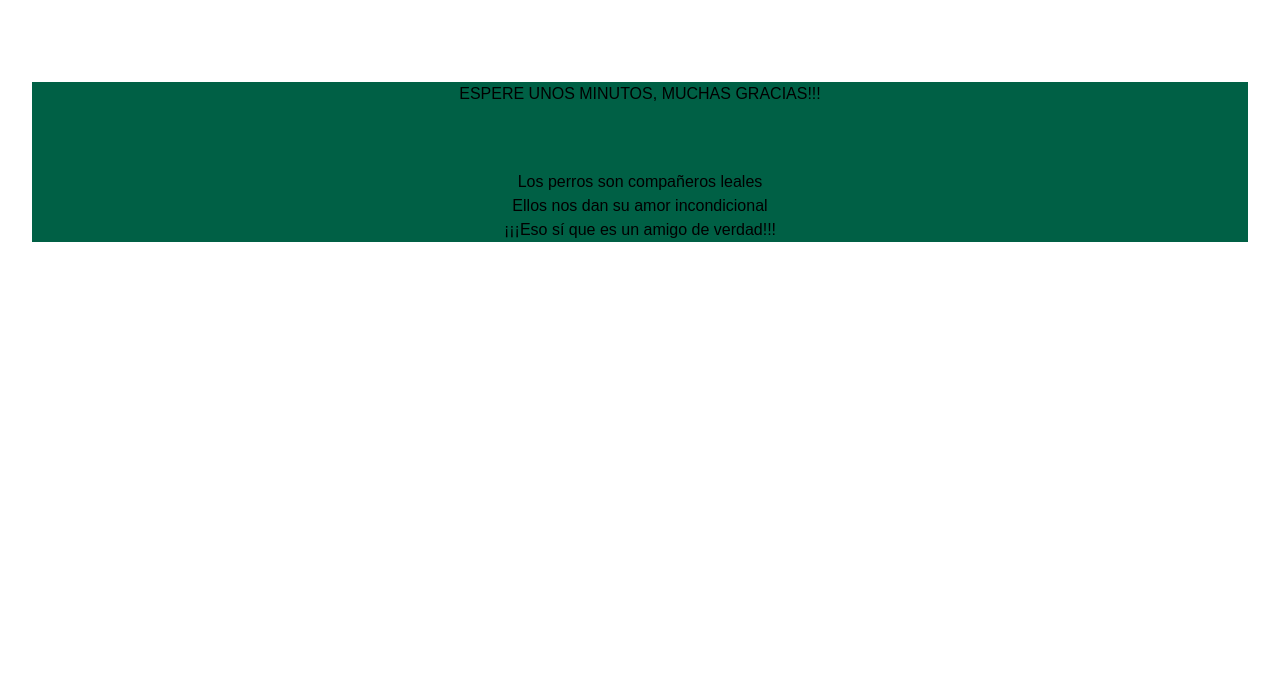
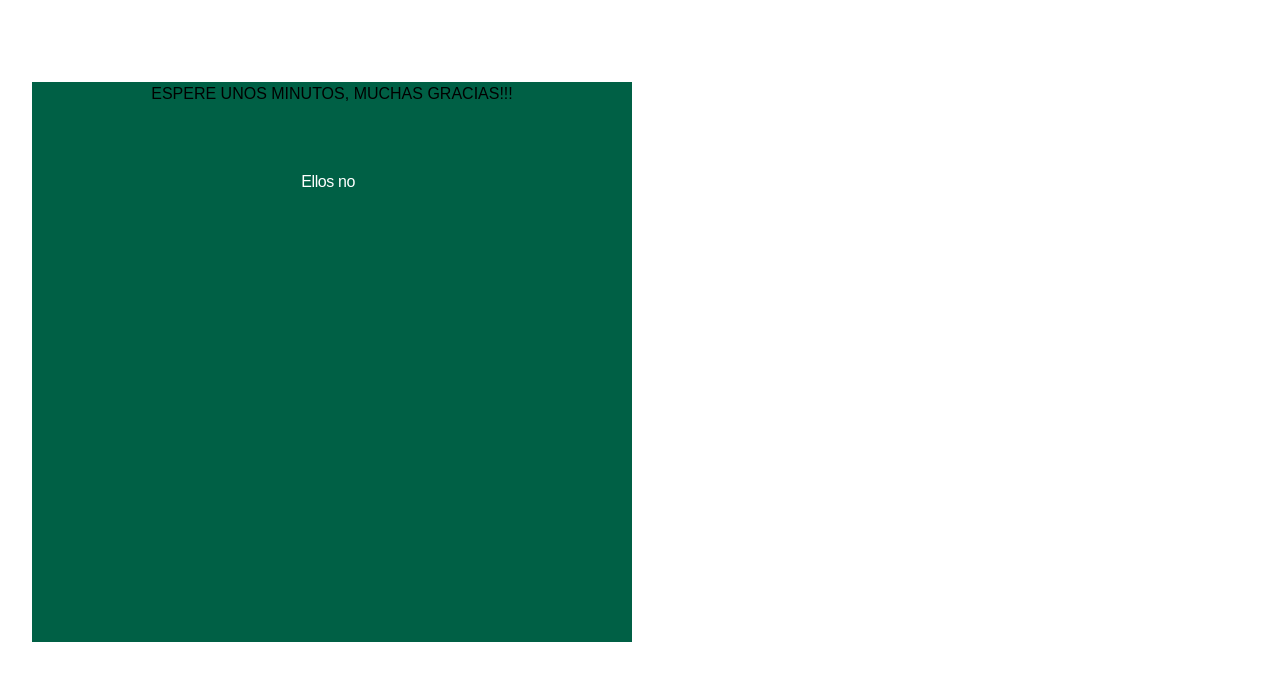
Before and after one commit to 10tami/api, a React (Vite) app: page / in a window 1280 px wide. Shown: the top 680 px of the page. Built offline with nearby package versions, Linux system fonts and the light colour scheme; no server answers.

Commit message:
le agregue un texto al api de perros

```diff
--- a/package.json
+++ b/package.json
@@ -11,6 +11,7 @@
   },
   "dependencies": {
     "@tailwindcss/vite": "^4.1.14",
+    "gsap": "^3.13.0",
     "react": "^19.2.0",
     "react-dom": "^19.2.0",
     "tailwindcss": "^4.1.14"
--- a/src/App.jsx
+++ b/src/App.jsx
@@ -1,12 +1,13 @@
 import { useState , useEffect} from 'react'
 import './App.css'
-
+import saludar from './Doc.js'
+import TextType from './Componentes.jsx/TextType.jsx';
 
 function App() {
   const [data, setData] = useState([])
   const [abierto, setAbierto] = useState (true)
   const [cargando, setCargando] = useState (true)
-
+ console.log(saludar("SEÑOR USUARIO"));
   useEffect (() => {
     const fetchData = async () => {
   try {
@@ -28,7 +29,7 @@
 
 return(
   <>
-  <div className='bg-emerald-800'>
+  <div className='bg-emerald-800 w-150 h-140'>
 
   {
     cargando && <h1 >ESPERE UNOS MINUTOS, MUCHAS GRACIAS!!!</h1>
@@ -40,13 +41,33 @@
 
   </div>
 
+
   }
 
-<h2>Los perros son compañeros leales </h2>
-<h2>Ellos nos dan su amor incondicional</h2>
-<h2>¡¡¡Eso sí que es un amigo de verdad!!!</h2>
+
+
+
+<TextType
+  text={["Los perros son compañeros leales", "Ellos nos dan su amor incondicional", "¡¡¡Eso sí que es un amigo de verdad!!!"]}
+  typingSpeed={75}
+  pauseDuration={1500}
+  showCursor={true}
+  cursorCharacter="|"
+/>
+
 
 </div>
+
+
+
+<TextType
+  text={["Text typing effect", "for your websites", "Happy coding!"]}
+  typingSpeed={75}
+  pauseDuration={1500}
+  showCursor={true}
+  cursorCharacter="|"
+/>
+
   </>
 )
 }
--- /dev/null
+++ b/src/Componentes.jsx/TextType.jsx
@@ -0,0 +1,173 @@
+'use client';
+
+import { useEffect, useRef, useState, createElement, useMemo, useCallback } from 'react';
+import { gsap } from 'gsap';
+
+const TextType = ({
+  text,
+  as: Component = 'div',
+  typingSpeed = 50,
+  initialDelay = 0,
+  pauseDuration = 2000,
+  deletingSpeed = 30,
+  loop = true,
+  className = '',
+  showCursor = true,
+  hideCursorWhileTyping = false,
+  cursorCharacter = '|',
+  cursorClassName = '',
+  cursorBlinkDuration = 0.5,
+  textColors = [],
+  variableSpeed,
+  onSentenceComplete,
+  startOnVisible = false,
+  reverseMode = false,
+  ...props
+}) => {
+  const [displayedText, setDisplayedText] = useState('');
+  const [currentCharIndex, setCurrentCharIndex] = useState(0);
+  const [isDeleting, setIsDeleting] = useState(false);
+  const [currentTextIndex, setCurrentTextIndex] = useState(0);
+  const [isVisible, setIsVisible] = useState(!startOnVisible);
+  const cursorRef = useRef(null);
+  const containerRef = useRef(null);
+
+  const textArray = useMemo(() => (Array.isArray(text) ? text : [text]), [text]);
+
+  const getRandomSpeed = useCallback(() => {
+    if (!variableSpeed) return typingSpeed;
+    const { min, max } = variableSpeed;
+    return Math.random() * (max - min) + min;
+  }, [variableSpeed, typingSpeed]);
+
+  const getCurrentTextColor = () => {
+    if (textColors.length === 0) return '#ffffff';
+    return textColors[currentTextIndex % textColors.length];
+  };
+
+  useEffect(() => {
+    if (!startOnVisible || !containerRef.current) return;
+
+    const observer = new IntersectionObserver(
+      entries => {
+        entries.forEach(entry => {
+          if (entry.isIntersecting) {
+            setIsVisible(true);
+          }
+        });
+      },
+      { threshold: 0.1 }
+    );
+
+    observer.observe(containerRef.current);
+    return () => observer.disconnect();
+  }, [startOnVisible]);
+
+  useEffect(() => {
+    if (showCursor && cursorRef.current) {
+      gsap.set(cursorRef.current, { opacity: 1 });
+      gsap.to(cursorRef.current, {
+        opacity: 0,
+        duration: cursorBlinkDuration,
+        repeat: -1,
+        yoyo: true,
+        ease: 'power2.inOut'
+      });
+    }
+  }, [showCursor, cursorBlinkDuration]);
+
+  useEffect(() => {
+    if (!isVisible) return;
+
+    let timeout;
+
+    const currentText = textArray[currentTextIndex];
+    const processedText = reverseMode ? currentText.split('').reverse().join('') : currentText;
+
+    const executeTypingAnimation = () => {
+      if (isDeleting) {
+        if (displayedText === '') {
+          setIsDeleting(false);
+          if (currentTextIndex === textArray.length - 1 && !loop) {
+            return;
+          }
+
+          if (onSentenceComplete) {
+            onSentenceComplete(textArray[currentTextIndex], currentTextIndex);
+          }
+
+          setCurrentTextIndex(prev => (prev + 1) % textArray.length);
+          setCurrentCharIndex(0);
+          timeout = setTimeout(() => {}, pauseDuration);
+        } else {
+          timeout = setTimeout(() => {
+            setDisplayedText(prev => prev.slice(0, -1));
+          }, deletingSpeed);
+        }
+      } else {
+        if (currentCharIndex < processedText.length) {
+          timeout = setTimeout(
+            () => {
+              setDisplayedText(prev => prev + processedText[currentCharIndex]);
+              setCurrentCharIndex(prev => prev + 1);
+            },
+            variableSpeed ? getRandomSpeed() : typingSpeed
+          );
+        } else if (textArray.length > 1) {
+          timeout = setTimeout(() => {
+            setIsDeleting(true);
+          }, pauseDuration);
+        }
+      }
+    };
+
+    if (currentCharIndex === 0 && !isDeleting && displayedText === '') {
+      timeout = setTimeout(executeTypingAnimation, initialDelay);
+    } else {
+      executeTypingAnimation();
+    }
+
+    return () => clearTimeout(timeout);
+    // eslint-disable-next-line react-hooks/exhaustive-deps
+  }, [
+    currentCharIndex,
+    displayedText,
+    isDeleting,
+    typingSpeed,
+    deletingSpeed,
+    pauseDuration,
+    textArray,
+    currentTextIndex,
+    loop,
+    initialDelay,
+    isVisible,
+    reverseMode,
+    variableSpeed,
+    onSentenceComplete
+  ]);
+
+  const shouldHideCursor =
+    hideCursorWhileTyping && (currentCharIndex < textArray[currentTextIndex].length || isDeleting);
+
+  return createElement(
+    Component,
+    {
+      ref: containerRef,
+      className: `inline-block whitespace-pre-wrap tracking-tight ${className}`,
+      ...props
+    },
+    <span className="inline" style={{ color: getCurrentTextColor() }}>
+      {displayedText}
+    </span>,
+    showCursor && (
+      <span
+        ref={cursorRef}
+        className={`ml-1 inline-block opacity-100 ${shouldHideCursor ? 'hidden' : ''} ${cursorClassName}`}
+      >
+        {cursorCharacter}
+      </span>
+    )
+  );
+};
+
+export default TextType;
--- /dev/null
+++ b/src/Doc.js
@@ -0,0 +1,3 @@
+export default function saludar(nombre) {
+    return "COMO ESTA ?, BIENVENIDO A LA PAGINA WEP!!! " + nombre + "!";
+}
```
Also changed, not shown: 1 other file (tests, documents, lock files or other folders).
